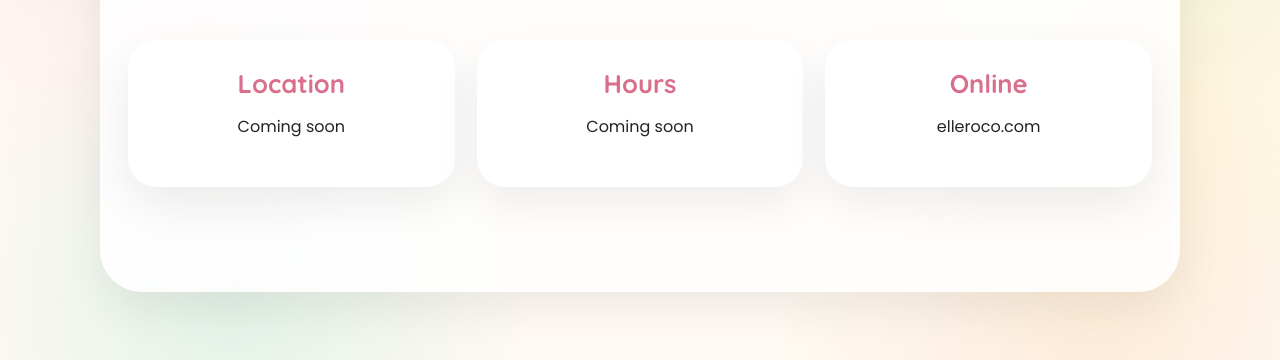
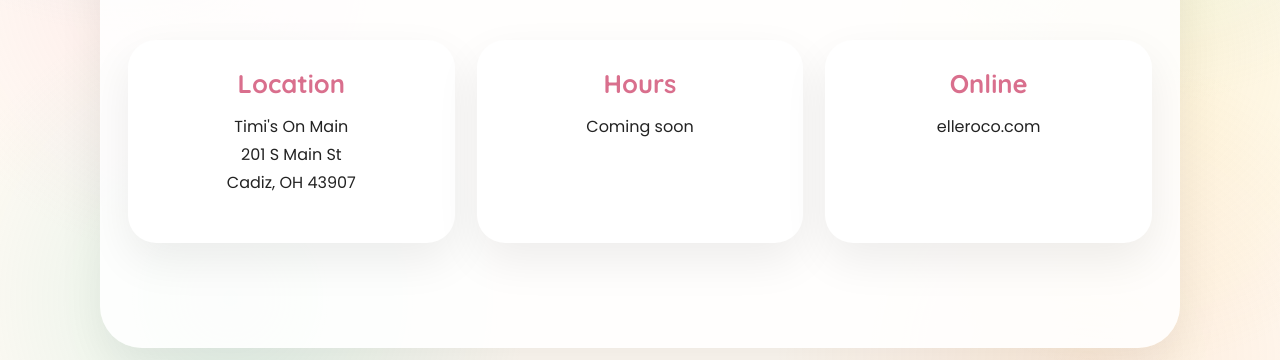
Before and after one commit to elleroco-web/elleroco, a plain HTML site: page index.html in a window 1280 px wide. Shown: the part 4358-4718 px from the top of the page. Drawn offline with Linux system fonts and the light colour scheme.

Commit message:
Update index.html

```diff
--- a/index.html
+++ b/index.html
@@ -129,9 +129,13 @@ through beautiful books, meaningful gifts, and magical moments for families.
 
       <div class="visit-grid">
         <div>
-          <h3>Location</h3>
-          <p>Coming soon</p>
-        </div>
+  <h3>Location</h3>
+  <p>
+    Timi's On Main<br>
+    201 S Main St<br>
+    Cadiz, OH 43907
+  </p>
+</div>
 
         <div>
           <h3>Hours</h3>
```
